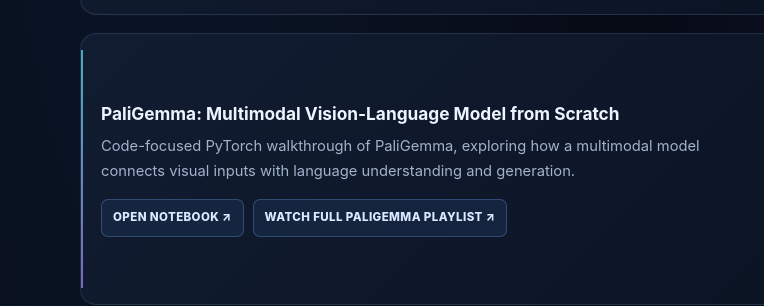
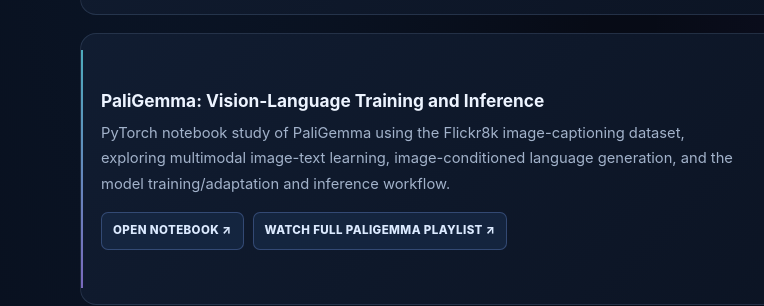
Before and after one commit to AliHassanAbbas/AliHassanAbbas.github.io, a plain HTML site: page index.html in a window 1280 px wide. Shown: the part 2925-3231 px from the top of the page, 0-764 px from the left. Drawn offline with Linux system fonts and the light colour scheme.

Commit message:
Refine PaliGemma portfolio project with Flickr8k details

```diff
--- a/index.html
+++ b/index.html
@@ -172,8 +172,8 @@
 </article>
 <article class="project-card">
   <div class="project-copy">
-    <h3><a href="https://github.com/AliHassanAbbas/PaliGemma-training-inference-pytorch" target="_blank" rel="noopener">PaliGemma: Multimodal Vision-Language Model from Scratch</a></h3>
-    <p>Code-focused PyTorch walkthrough of PaliGemma, exploring how a multimodal model connects visual inputs with language understanding and generation.</p>
+    <h3><a href="https://github.com/AliHassanAbbas/PaliGemma-training-inference-pytorch" target="_blank" rel="noopener">PaliGemma: Vision-Language Training and Inference</a></h3>
+    <p>PyTorch notebook study of PaliGemma using the Flickr8k image-captioning dataset, exploring multimodal image-text learning, image-conditioned language generation, and the model training/adaptation and inference workflow.</p>
     <div class="project-links"><a class="notebook-link" href="https://github.com/AliHassanAbbas/PaliGemma-training-inference-pytorch/blob/main/PaliGemma_from_scratch_Flickr8k_(2)%20(1).ipynb" target="_blank" rel="noopener">OPEN NOTEBOOK ↗</a><a class="notebook-link" href="https://www.youtube.com/playlist?list=PLKIurYhZ0z8o" target="_blank" rel="noopener">WATCH FULL PALIGEMMA PLAYLIST ↗</a></div>
   </div>
   <a class="project-video" href="https://www.youtube.com/playlist?list=PLKIurYhZ0z8o" target="_blank" rel="noopener" aria-label="Watch the complete PaliGemma from Scratch playlist"><img src="https://img.youtube.com/vi/3tIQ9wJwy8Y/hqdefault.jpg" alt="Coding Multimodal Vision PaliGemma from Scratch video thumbnail" loading="lazy"><span class="play-mark" aria-hidden="true">▶</span></a>
@@ -299,7 +299,7 @@
       <p class="intro">A practical toolkit centred on deep-learning research, architecture implementation, experimentation, and technical education.</p>
       <div class="expertise-grid">
         <article class="expertise-card"><span class="panel-index">01 / DEEP LEARNING</span><h3>PyTorch &amp; Neural Networks</h3><div class="skill-tags"><span>PyTorch</span><span>Neural networks</span><span>CNNs</span><span>RNNs</span><span>LSTMs</span><span>Autograd</span><span>Training loops</span><span>Optimization</span><span>GPU workflows</span></div></article>
-        <article class="expertise-card"><span class="panel-index">02 / SEQUENCE &amp; GENERATIVE MODELS</span><h3>NLP, Transformers &amp; Generative AI</h3><div class="skill-tags"><span>Attention</span><span>Multi-head attention</span><span>Encoder–decoder</span><span>Seq2Seq learning</span><span>Neural machine translation</span><span>Attention masks</span><span>Transformers</span><span>GPT / LLMs</span><span>BERT</span><span>WordLevel tokenization</span><span>TensorBoard</span><span>GANs</span><span>Diffusion models</span><span>Multimodal learning</span></div></article>
+        <article class="expertise-card"><span class="panel-index">02 / SEQUENCE &amp; GENERATIVE MODELS</span><h3>NLP, Transformers &amp; Generative AI</h3><div class="skill-tags"><span>Attention</span><span>Multi-head attention</span><span>Encoder–decoder</span><span>Seq2Seq learning</span><span>Neural machine translation</span><span>Attention masks</span><span>Transformers</span><span>GPT / LLMs</span><span>BERT</span><span>WordLevel tokenization</span><span>TensorBoard</span><span>GANs</span><span>Diffusion models</span><span>Vision-language models</span><span>Image captioning</span><span>Flickr8k</span><span>Image-text pairs</span><span>Multimodal learning</span></div></article>
         <article class="expertise-card"><span class="panel-index">03 / COMPUTER VISION</span><h3>Visual Learning &amp; Vision Transformers</h3><div class="skill-tags"><span>Computer vision</span><span>Image classification</span><span>Image segmentation</span><span>Image patchification</span><span>Patch embeddings</span><span>Positional embeddings</span><span>Vision Transformer (ViT)</span><span>Swin Transformer</span><span>Visual representation learning</span></div></article>
         <article class="expertise-card"><span class="panel-index">04 / PROGRAMMING &amp; DATA</span><h3>Python Data Stack</h3><div class="skill-tags"><span>Python</span><span>NumPy</span><span>Pandas</span><span>Matplotlib</span><span>Linear algebra</span><span>Calculus</span></div></article>
         <article class="expertise-card"><span class="panel-index">05 / RESEARCH WORKFLOW</span><h3>Experimentation &amp; Evaluation</h3><div class="skill-tags"><span>Git / GitHub</span><span>Jupyter</span><span>Google Colab</span><span>Model training</span><span>Experimentation</span><span>Model evaluation</span><span>Experiment tracking</span></div></article>
```
